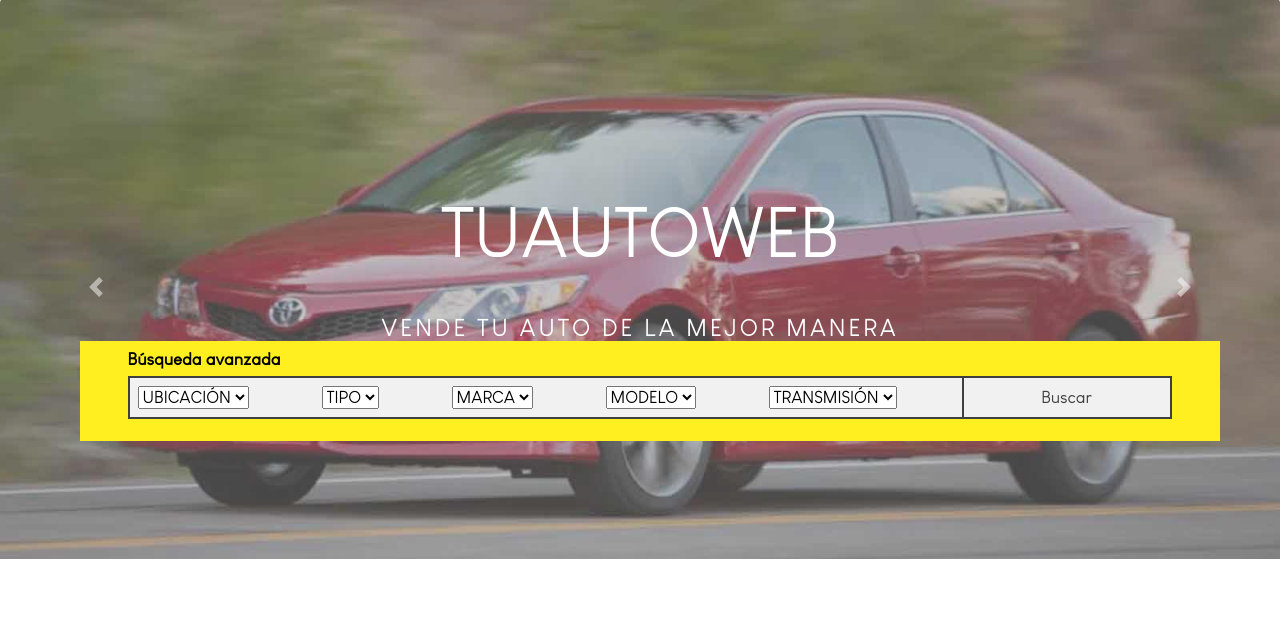
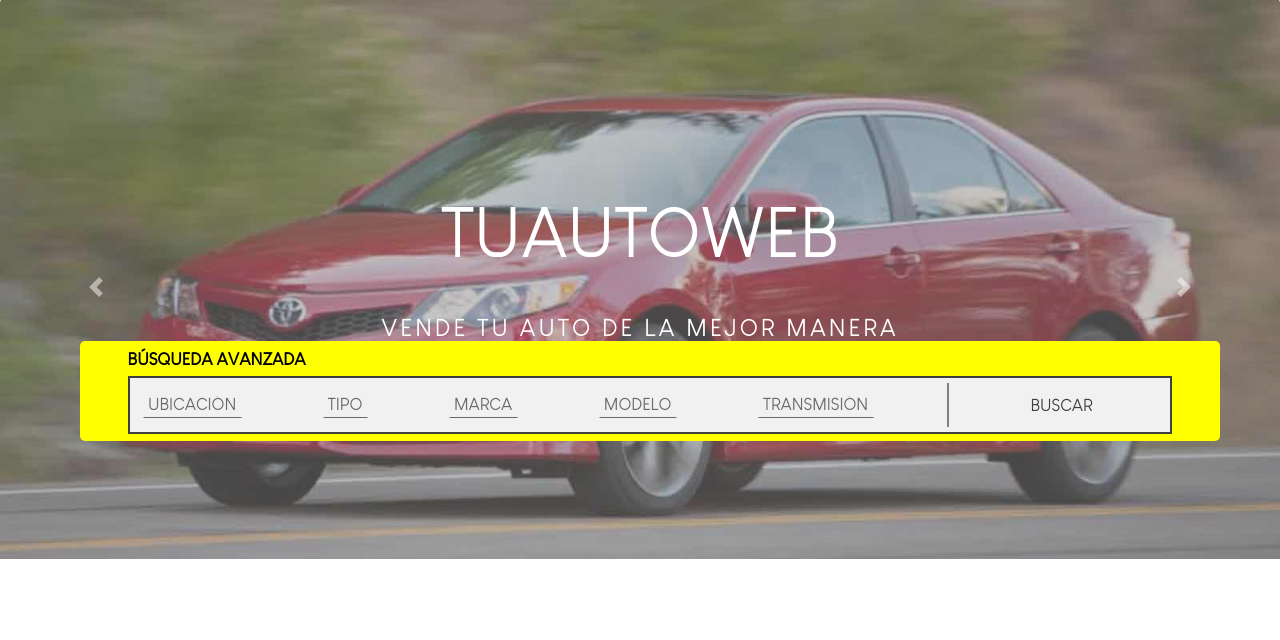
Before and after one commit to gabrieljim/TuAuto, a PHP site: page / in a window 1280 px wide. Shown: the part 68-708 px from the top of the page. Run offline with PHP 8.4, Linux system fonts and the light colour scheme; data that the repository does not hold is empty.

Commit message:
cambios a buscador index

```diff
--- a/css/style.css
+++ b/css/style.css
@@ -696,3 +696,54 @@
     display: block;
   }
 }
+
+#boton-busqueda {
+  border-left: transparent;
+  background-color: transparent;
+  transition: all 0.2s;
+  padding: 0px;
+}
+
+.select-container select {
+  background: transparent;
+  background-color: transparent;
+  color: #696969;
+  border: none;
+  text-align: center;
+  border: 1px solid transparent;
+  border-bottom: 1.7px solid #696969;
+  padding: 4px;
+  -webkit-appearance: none;
+  transition: all 0.2s;
+  box-sizing: border-box;
+}
+
+.select-container select:focus,
+#boton-busqueda:focus {
+  background-color: lightgray;
+  border-radius: 5px;
+  color: black;
+}
+
+.select-container select:hover,
+#boton-busqueda:hover {
+  background: transparent;
+  background-color: #ddd;
+  box-shadow: 0 0px 2px #000;
+  border-bottom: transparent;
+  color: black;
+  cursor: pointer;
+  border-radius: 5px;
+}
+
+.vertical-line {
+  height: 44px;
+  border: 1px solid gray;
+  width: 1px;
+  background-color: #000;
+  margin-right: 10px;
+}
+
+.filters {
+  padding: 5px;
+}
--- a/index.php
+++ b/index.php
@@ -430,12 +430,11 @@
                     <span class="sr-only">Next</span>
                 </a>
             </div>
-
             <div class="filter-bar my-3 text-left" style="margin-top:-100px;">
-                <div class="mx-5 padre radio centered px-5 container" style="width: 1430px; padding-top: 10px; margin-top:-200px;">
-                    <h5 class="fuente">Búsqueda avanzada</h5>
+                <div class="mx-5 padre radio centered px-5 container" style="width: 1430px; padding-top: 10px; margin-top:-200px; background-color:rgb(255,255,0); border-radius: 5px;">
+                    <h5 class="fuente" style="color:black; font:'bold', Arial, sans-serif">BÚSQUEDA AVANZADA</h5>
                     <div class="filters dark-border">
-                        <div class="d-flex text-white align-self-center">
+                        <div class="select-container d-flex text-white align-self-center">
 
                             <div class="flex-fill p-2 fuente">
                                 <select name="ubi" id="ubi" class="fuente">
@@ -463,14 +462,16 @@
                                 <?php include "consultas/transSearch.php" ?>
                             </div>
 
-                            <button class="px-3 hij dark-border fuentebold" onclick="ShowTab('publish'), busqueda(); return false;">Buscar
+                            <div class="vertical-line "></div>
+
+                            <button id="boton-busqueda" class="hij dark-border fuentebold" onclick="ShowTab('publish'), busqueda(); return false;">BUSCAR
                             </button>
                         </div>
                     </div>
                 </div>
             </div>
 
-            <div class="container text-center col-md-4 col-sm-6 col-md-8 " style="width: 100%; display: inline; margin-top: -50px;">
+            <div class="container text-center col-md-4 col-sm-6 col-md-8 " style=" display: inline; ">
                 <div class="logos goha" style="padding-top: 60px;width: 100%; margin-top: 0px;">
                     <div class="slide"><img style="cursor: pointer" onclick="ShowTab('publish'), MostrarConsulta('consultas/consultaM.php?m=50'); return false" src="marcas/over/marcas_over-01.png"></div>
                     <div class="slide"><img style="cursor: pointer" onclick="ShowTab('publish'), MostrarConsulta('consultas/consultaM.php?m=6'); return false" src="marcas/over/marcas_over-02.png"></div>
--- a/usuario/login.php
+++ b/usuario/login.php
@@ -41,7 +41,7 @@
 
 			$_SESSION["usuario"] = $row["correo"];
 			$_SESSION["nivel"] = $row["tipo_usuario"];
-			$_SESSION["tipo_cliente"] = $row["tipo_cliente"] ? 'Empresa' : 'Usuario';
+			$_SESSION["tipo_cliente"] = $row["tipo_cliente"] ? 	 : 'Usuario';
 			$_SESSION["imagen"] = $row["foto"];
 			$_SESSION["rellenado"] = $row["rellenado"];
 
```
